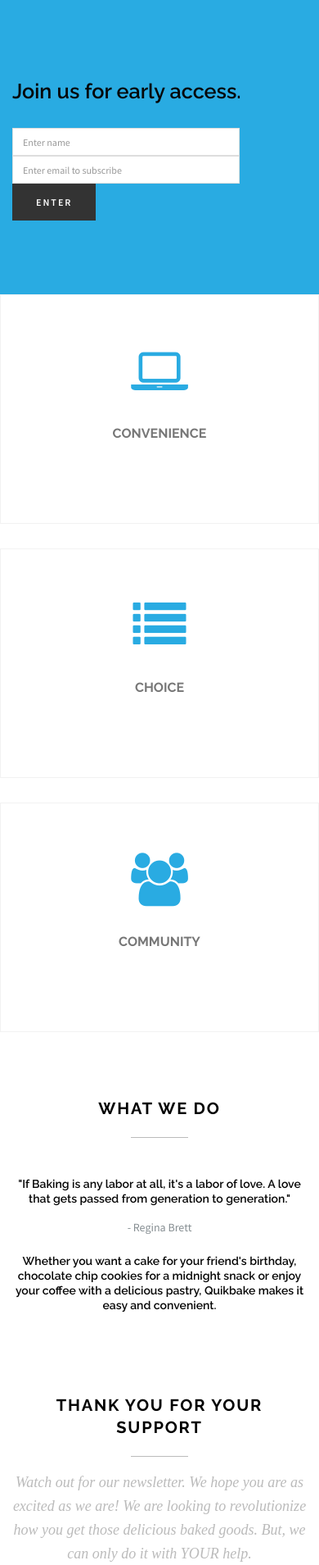
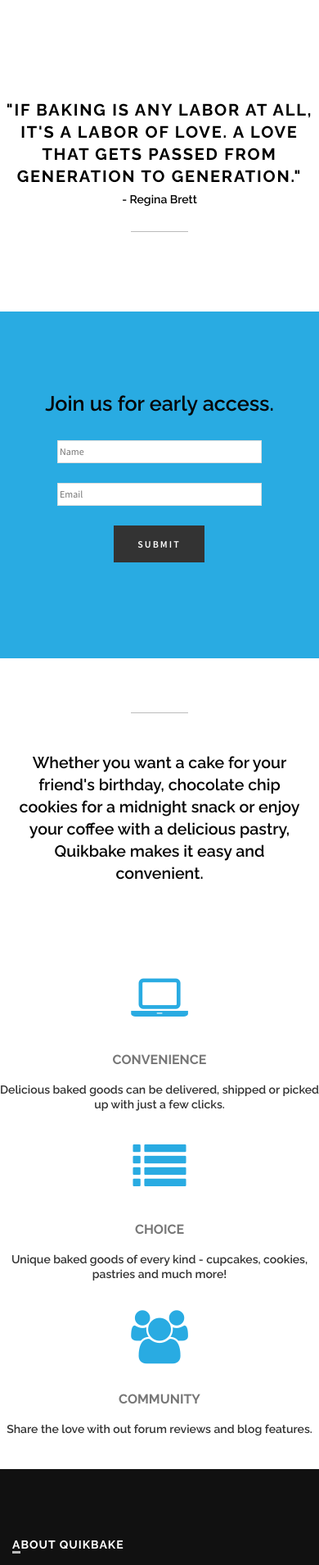
Before and after one commit to cyndichin/QuikBake, a PHP site: page / in a window 390 px wide; the page is wider, and only the part inside the window is pictured. Shown: the part 1075-2984 px from the top of that part at 82% size. Run offline with PHP 8.4, Linux system fonts and the light colour scheme; some libraries are stand-ins or nearby versions; some web fonts are replaced; grey boxes are pictures that could not be loaded.

Commit message:
submit button

```diff
--- a/index.php
+++ b/index.php
@@ -128,7 +128,7 @@
                     <!-- SLIDE -->
                     <li data-transition="fade" data-slotamount="5" data-masterspeed="1000" data-title="Slide 1">
                         <!-- MAIN IMAGE -->
-                        <img src="rev-images/slider-5.jpg"  alt="darkblurbg"  data-bgfit="cover" data-bgposition="left top" data-bgrepeat="no-repeat">
+                      <img src="rev-images/slider-5.jpg"  alt="darkblurbg"  data-bgfit="cover" data-bgposition="left top" data-bgrepeat="no-repeat">
                             <!-- LAYER NR. 1 -->
                             <div class="caption modern_big_bluebg sfr tp-resizeme"
                                 data-x="40"
@@ -202,95 +202,69 @@
 
         </div>
 
+          <div class="divide50"></div>
+
+                        <div class="row">
+                            <div class="col-md-12">
+                            <div class="center-heading">
+                                  <br><br><br>
+                            <h2>"If Baking is any labor at all, it's a labor of love. A love that gets passed from generation to generation." </h2>
+                                     <h5>- Regina Brett</h5>
+                                      <span class="center-line"></span>
+
+                            </div>
+                            </div>
+                        </div>
+                              <div class="divide50"></div>
+
         <section class="fun-fact-wrap fun-facts-bg">
             <div class="container">
                 <div class="row">
-                    <div class="col-md-12 margin20 wow animated fadeInRight">
+                    <div class="center-heading">
+                        <div id="subscribe">
+                     <h3>Join us for early access.</h3>
+<span style="text-align: center;">
 
-                        <h3>Join us for early access.</h3>
-                        <div class="input-group">
-                            <input type="text" name="name"class="form-control" placeholder="Enter name"><br>
-                                <input type="text" name="email" class="form-control" placeholder="Enter email to subscribe">
-                                    <!-- <span class="input-group-btn"> -->
-                                    <button class="btn  btn-theme-dark btn-lg" type="submit">Enter</button>
-                            </div><!--facts in-->
-                    <!--         <div class="col-md-3 margin20 facts-in">
-                     <h3><span class="counter">2000</span></h3>
-                     <h4>Happy Customers</h4>
-                     </div> -->
-                    <!--facts in-->
-                    <!--     <div class="col-md-3 margin20 facts-in">
-                     <h3><span class="counter">60</span> +</h3>
-                     <h4>Valid layouts </h4>
-                     </div> -->
-                    <!--facts in-->
-                    <!-- <div class="col-md-3 margin20 facts-in">
-                     <h3><span class="counter">2500</span></h3>
-                     <h4>Cups of tea</h4>
-                     </div>
-                     --><!--facts in-->
+                            <input type="text" name="name" size="35" height="160" placeholder="Name"><br><br>
+                                <input type="text" name="email" size="35" line-height="160" placeholder="Email"><br><br>
+                                 <span class="input-group-btn">
+<input type="submit" name="submit" class="btn  btn-theme-dark btn-lg" >
+</span>
+
+
+                </div>
+                            </div>
+
+    <div id="thanks">
+            <div class='row'>
+                <div class='col-sm-8 col-sm-offset-2'>
+                     <div class="bounceInDown">
+                    <div class='center-heading'>
+                        <h2>Thank you for your support</h2>
+
+                        <h6>
+                        Watch out for our newsletter. We hope you are as excited as we are! We are looking to revolutionize how you get those delicious baked goods. But, we can only do it with YOUR help. </h6>
+                    </div>
+                </div>
+                </div>
+            </div>
+</div>
+
+
+
+<script src="http://ajax.googleapis.com/ajax/libs/jquery/1.11.2/jquery.min.js"></script>
+<script>
+     $('#thanks').hide();
+    $("input[name=submit]").on('click',function (){
+        $("#subscribe").hide();
+        $('#thanks').show();
+    });
+
+</script>
                 </div>
             </div>
         </section><!--fun facts-->
-        <!Section 3>
-            <div class="row special-feature">
 
-                <div class="col-md-4 col-sm-6 margin30">
-                    <div class="s-feature-box text-center">
-                        <div class="mask-top">
-                            <!-- Icon -->
-                            <i class="fa fa-laptop"></i>
-                            <!-- Title -->
-                            <h4>Convenience</h4>
-                        </div>
-                        <div class="mask-bottom">
-                            <!-- Icon -->
-                            <i class="fa fa-laptop"></i>
-                            <!-- Title -->
-                            <h4>Convenience</h4>
-                            <!-- Text -->
-                            <h6>Delicious baked goods can be delivered, shipped or picked up with just a few clicks.</h6>
-                        </div>
-                    </div>
-                </div><!--services col-->
-                <div class="col-md-4 col-sm-6 margin30">
-                    <div class="s-feature-box text-center">
-                        <div class="mask-top">
-                            <!-- Icon -->
-                            <i class="fa fa-list"></i>
-                            <!-- Title -->
-                            <h4>Choice</h4>
-                        </div>
-                        <div class="mask-bottom">
-                            <!-- Icon -->
-                            <i class="fa fa-list"></i>
-                            <!-- Title -->
-                            <h4>Choice</h4>
-                            <!-- Text -->
-                            <h6>Unique baked goods of every kind - cupcakes, cookies, pastries and much more!</h6>
-                        </div>
-                    </div>
-                </div><!--services col-->
-                <div class="col-md-4 col-sm-6 margin30">
-                    <div class="s-feature-box text-center">
-                        <div class="mask-top">
-                            <!-- Icon -->
-                            <i class="fa fa-users"></i>
-                            <!-- Title -->
-                            <h4>Community</h4>
-                        </div>
-                        <div class="mask-bottom">
-                            <!-- Icon -->
-                            <i class="fa fa-users"></i>
-                            <!-- Title -->
-                            <h4>Community</h4>
-                            <!-- Text -->
-                            <h6>Share the love with out forum reviews and blog features.</h6>
-                        </div>
-                    </div>
-                </div><!--services col-->
-            </div>
-        <!/Section 3>
 
         <div class="container">
 
@@ -304,7 +278,7 @@
                             <div class="row">
                             <div class="col-md-12">
                             <div class="center-heading">
-                            <h2>What we do</h2>
+                            <!-- <h2>What we do</h2> -->
                             <span class="center-line"></span>
                             </div>
                             </div>
@@ -312,27 +286,66 @@
 									 <div class="row">
                             <div class="col-md-12">
                             <div class="center-heading">
-                            <h5>"If Baking is any labor at all, it's a labor of love. A love that gets passed from generation to generation." </h5>
-									 <p>- Regina Brett</p>
-									 <h5>Whether you want a cake for your friend's birthday, chocolate chip cookies for a midnight snack or enjoy your coffee with a delicious pastry, Quikbake makes it easy and convenient.</h5>
+
+									 <h4>Whether you want a cake for your friend's birthday, chocolate chip cookies for a midnight snack or enjoy your coffee with a delicious pastry, Quikbake makes it easy and convenient.</h4>
                             </div>
                             </div>
                             </div>
             <div class="divide60"></div>
-            <div class="row">
-                <div class="col-sm-8 col-sm-offset-2">
-                    <div class="center-heading">
-                        <h2>Thank you for your support</h2>
-                        <span class="center-line"></span>
-                        <p class="sub-text margin40">
-                        Watch out for our newsletter. We hope you are as excited as we are! We are looking to revolutionize how you get those delicious baked goods. But, we can only do it with YOUR help. </p>
-                    </div>
-                </div>
 
-            </div><!--center heading end-->
 
                             </div>
-                            </div><!--assan features-->
+                            </div>
+
+
+				            <div class="row special-feature">
+                                <div class="center-heading">
+
+				                <div class="col-md-4 col-sm-6 margin30">
+
+
+				                            <!-- Icon -->
+				                            <i class="fa fa-laptop"></i>
+				                            <!-- Title -->
+				                            <h4>Convenience</h4>
+				                            <!-- Text -->
+				                            <h6>Delicious baked goods can be delivered, shipped or picked up with just a few clicks.</h6>
+
+				                </div><!--services col-->
+				                <div class="col-md-4 col-sm-6 margin30">
+
+
+
+				                            <!-- Icon -->
+				                            <i class="fa fa-list"></i>
+				                            <!-- Title -->
+				                            <h4>Choice</h4>
+				                            <!-- Text -->
+				                            <h6>Unique baked goods of every kind - cupcakes, cookies, pastries and much more!</h6>
+
+
+				                </div><!--services col-->
+				                <div class="col-md-4 col-sm-6 margin30">
+
+
+
+				                            <!-- Icon -->
+				                            <i class="fa fa-users"></i>
+				                            <!-- Title -->
+				                            <h4>Community</h4>
+				                            <!-- Text -->
+				                            <h6>Share the love with out forum reviews and blog features.</h6>
+
+
+				                </div><!--services col-->
+                            </div>
+				            </div>
+
+
+            <div class="no-padding.img-2">
+
+    </div>
+
 
                             <footer id="footer">
                             <div class="container">
@@ -366,7 +379,7 @@
                             </ul>
                             </div>
                             </div><!--footer col-->
-                            <div class="col-md-4 col-sm-6 margin30">
+            <!--                 <div class="col-md-4 col-sm-6 margin30">
                             <div class="footer-col">
                             <h3>Newsletter</h3>
                             <p>
@@ -380,7 +393,7 @@
                             </div>
                             </form>
                             </div>
-                            </div><!--footer col-->
+                            </div> -->
 
                             </div>
                             <div class="row">
```
